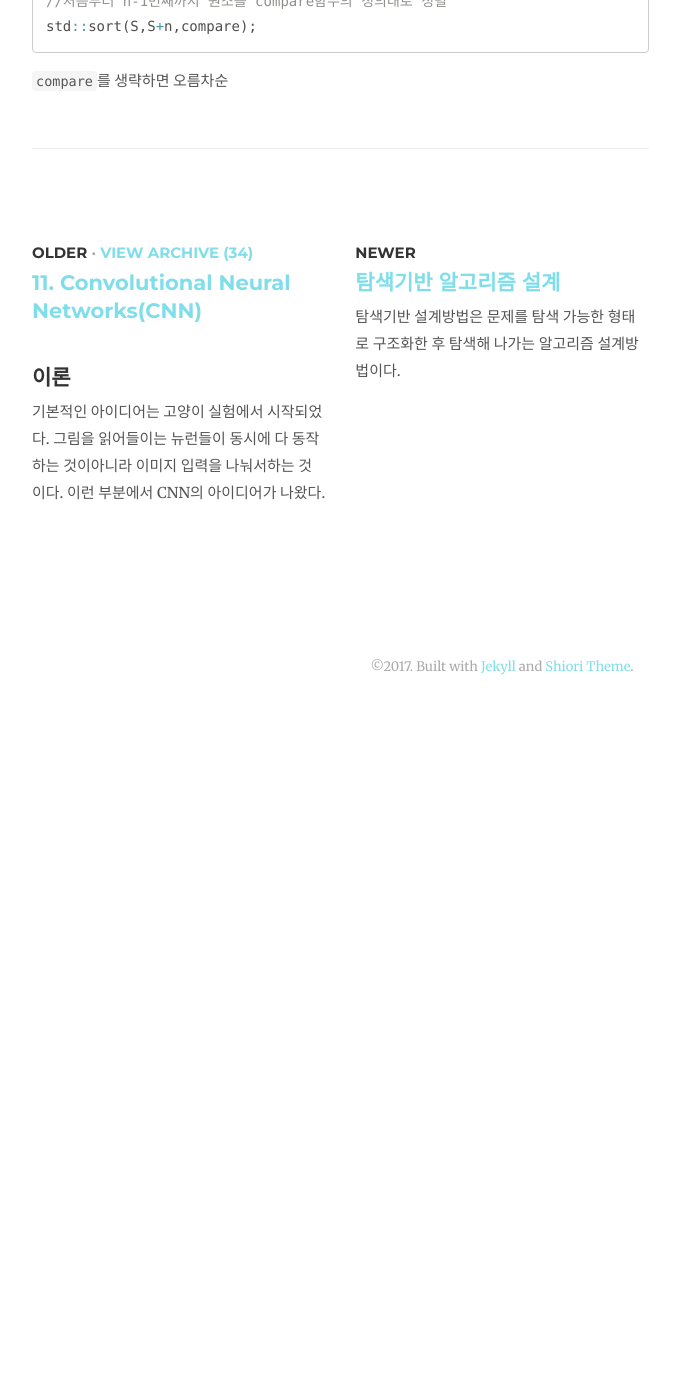
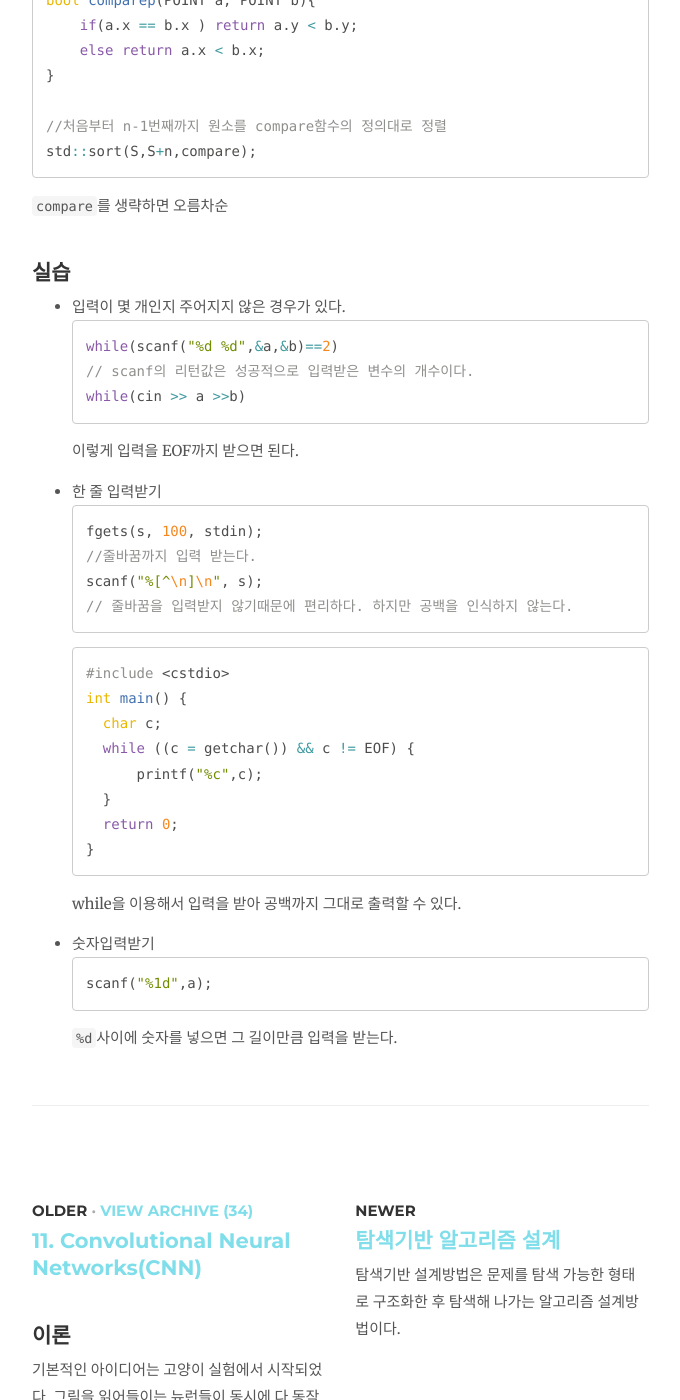
Before and after one commit to dh00023/dh00023.github.io, a Jekyll site: the page built from _posts/2017-09-08-algorithm-1.md, in a window 1280 px wide and 1400 px high, scrolled down 2496 px. Shown: the whole window, without its empty margins (138-818 px from the left). Built offline with Jekyll 4.4.1, drawn with Linux system fonts in a browser that asks for light colours; nearby versions of some CDN libraries; comment, search, counter and statistics services are not loaded; before the commit the page ends 3215 px from its top, so only the background shows below that.

````diff
--- a/_posts/2017-09-08-algorithm-1.md
+++ b/_posts/2017-09-08-algorithm-1.md
@@ -4,7 +4,7 @@ tag: algorithm
 ---
 
 
-### 1. 계산 문제
+## 1. 계산 문제
 
 수학적으로 계산 가능하며, 컴퓨터를 이용해 풀 수 있는 모든 문제들을 의미한다.
 
@@ -14,24 +14,24 @@ tag: algorithm
 - **최적화 문제(optimization problem)**
 - 함수형 문제(function problem)
 
-### 2. 결정 문제
+## 2. 결정 문제
 
 계산 문제들 중 그 결과를 'YES' or 'NO'로 답할 수 있는 문제를 의미한다.
 
-### 3. 최적화 문제
+## 3. 최적화 문제
 
 계산결과 얻은 후보 해들 중 가장 적절한 해를 찾는 형태의 문제를 말한다.
 
-## 알고리즘과 실행시간 측정
+# 알고리즘과 실행시간 측정
 
-### 1.알고리즘
+## 1.알고리즘
 
 주어진 문제를 해결하기 위한 단계 혹은 절차.
 이 절차에는 입력값과 출력값이 존재해야하며, 유한한 단계를 거쳐서 반드시 종료되어야 한다.
 
 알고리즘은 주로 자연어, 의사코드, 프로그래밍언어 등의 방법으로 기술할 수 있다.
 
-#### 자연어
+### 자연어
 ```
 알고리즘 A
 (1단계) 원소의 인덱스를 id로 정의한다.
@@ -39,7 +39,7 @@ tag: algorithm
 (3단계) s를 출력하고 종료한다.
 ```
 
-#### 의사코드(shudo code)
+### 의사코드(shudo code)
 
 ```
 알고리즘 A
@@ -49,7 +49,7 @@ tag: algorithm
 (4단계) print s
 ```
 
-#### 프로그래밍 언어
+### 프로그래밍 언어
 
 ```c
 void A(int S, int n){
@@ -66,7 +66,7 @@ void A(int S, int n){
 
 알고리즘 효율성을 계산량으로 표현할 것이며, 계산량은 입력크기 n에 대한 실행시간을 나타낸다.
 
-### 2. 실행시간의 측정
+## 2. 실행시간의 측정
 
 - 선택정렬(selection sort)는 자료가 10배 증가할수록 실행시간은 약 100배 증가한다. 따라서 n배커지면 n^2에 비례하여 증가한다.
 - 퀵정렬(quick sort)는 백만개까지 정렬하는데 0.2초 이내로 처리하므로 알고리즘 효율의 차이를 직접 체감할 수 있음.
@@ -104,3 +104,38 @@ bool comparep(POINT a, POINT b){
 std::sort(S,S+n,compare);
 ```
 `compare`를 생략하면 오름차순
+
+## 실습
+
+- 입력이 몇 개인지 주어지지 않은 경우가 있다.
+```cpp
+while(scanf("%d %d",&a,&b)==2)
+// scanf의 리턴값은 성공적으로 입력받은 변수의 개수이다.
+while(cin >> a >>b)
+```
+이렇게 입력을 EOF까지 받으면 된다.
+
+- 한 줄 입력받기
+```cpp
+fgets(s, 100, stdin);
+//줄바꿈까지 입력 받는다.
+scanf("%[^\n]\n", s);
+// 줄바꿈을 입력받지 않기때문에 편리하다. 하지만 공백을 인식하지 않는다.
+```
+```cpp
+#include <cstdio>
+int main() {
+    char c;
+    while ((c = getchar()) && c != EOF) {
+        printf("%c",c);
+    }
+    return 0;
+}
+```
+while을 이용해서 입력을 받아 공백까지 그대로 출력할 수 있다.
+
+- 숫자입력받기
+```cpp
+scanf("%1d",a);
+```
+`%d`사이에 숫자를 넣으면 그 길이만큼 입력을 받는다.
````
